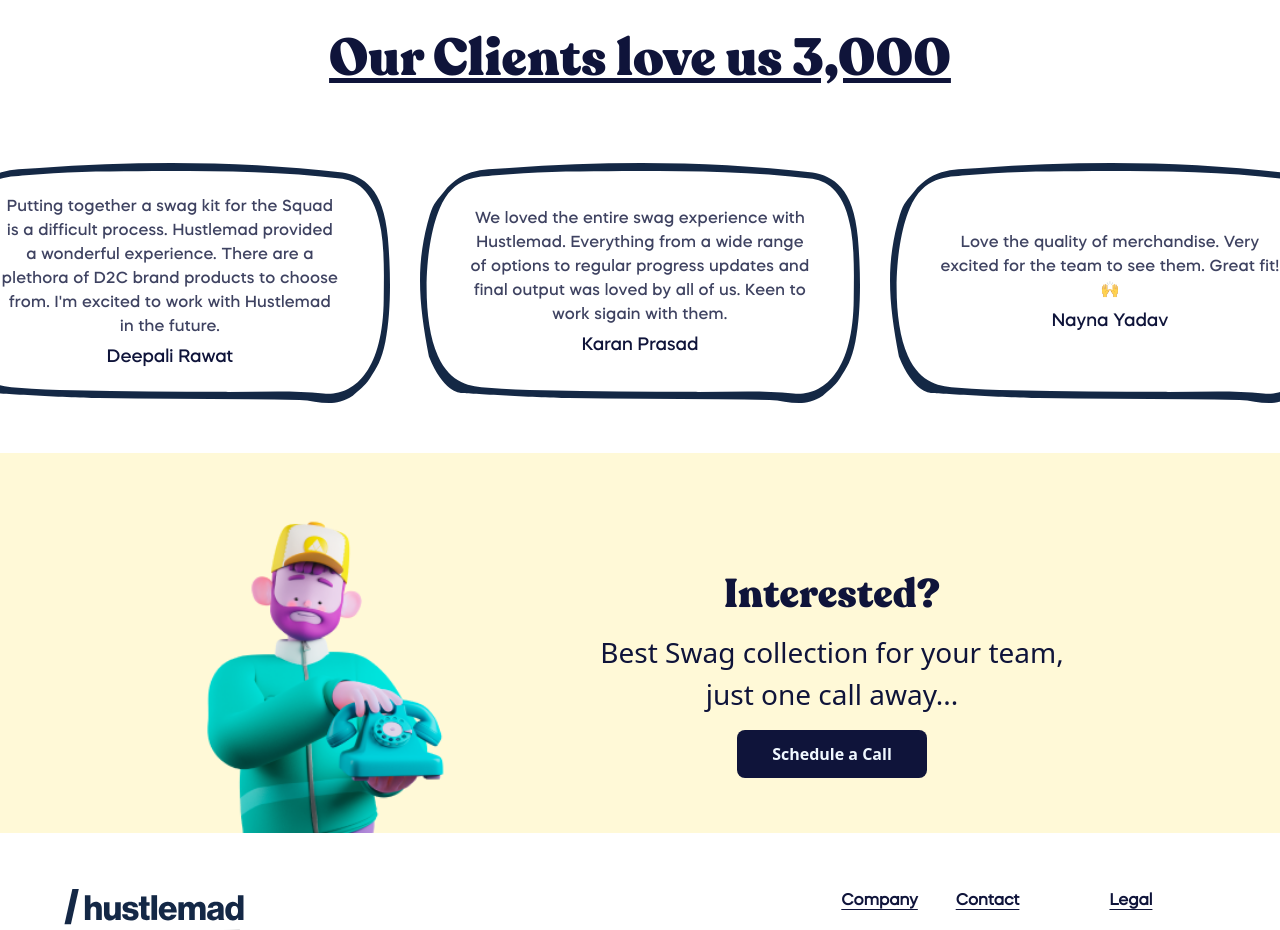
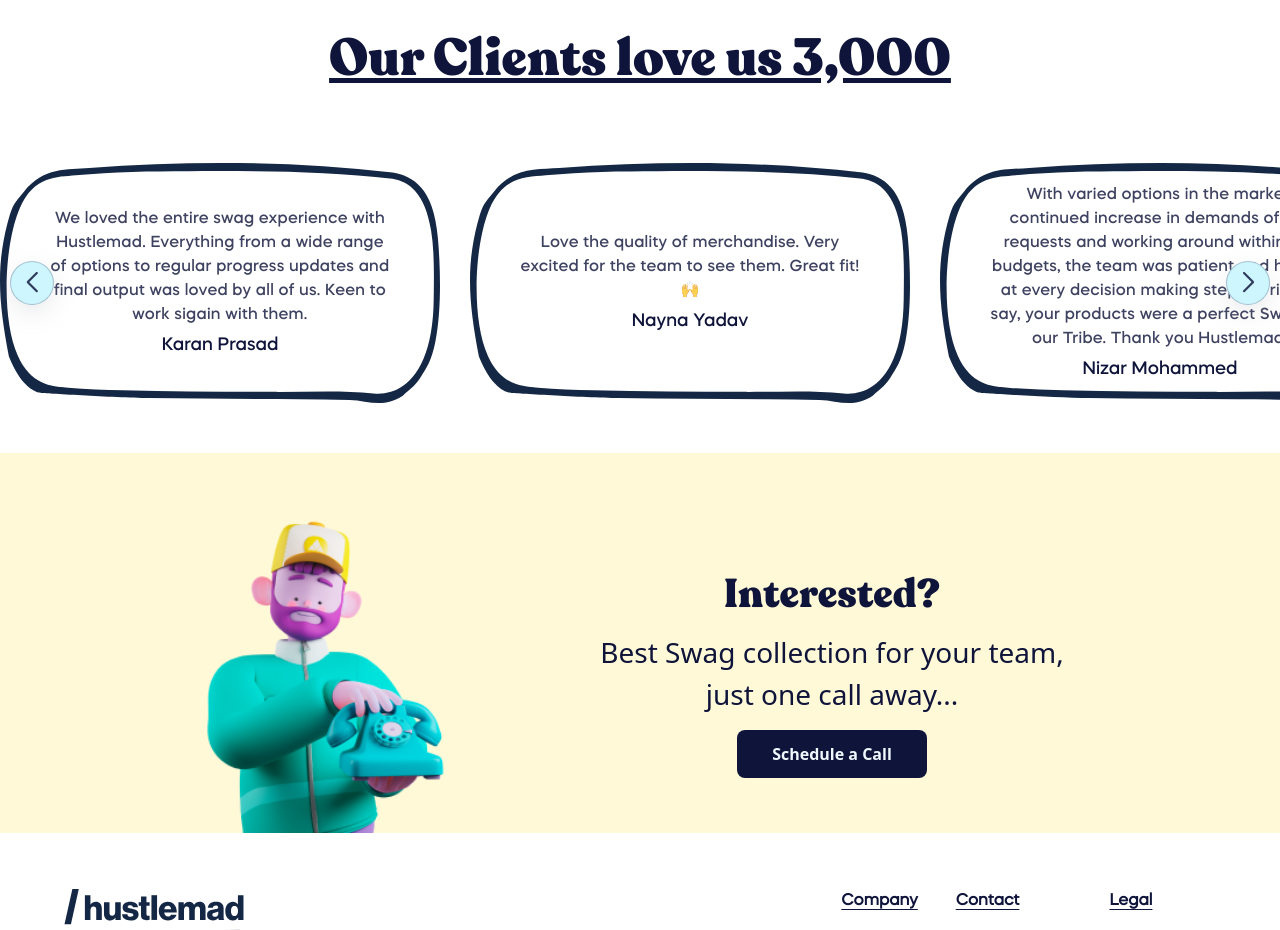
Before and after one commit to Yashmakwanab/hustlemad, a Next.js app: page /works in a window 1280 px wide. Shown: the part 9800-10730 px from the top of the page. Built offline with nearby package versions, Linux system fonts and the light colour scheme.

Commit message:
blog remains

```diff
--- a/app/_components/WorkPage/clientLovesUs.js
+++ b/app/_components/WorkPage/clientLovesUs.js
@@ -1,10 +1,10 @@
 "use client";
 import "swiper/css";
-import "swiper/css/free-mode";
 import "./style.css";
+import "swiper/css/navigation";
 import { Swiper, SwiperSlide } from "swiper/react";
 import ImageWrapper from "../ImageWrapper/ImageWrapper";
-
+import { Navigation } from "swiper/modules";
 const ClientLovesUs = () => {
   const Reviews = [
     {
@@ -33,8 +33,7 @@
       reviewer: "Sneha Sankar",
     },
     {
-      review:
-        "Amazing quality, timely delivery and reasonable pricing!",
+      review: "Amazing quality, timely delivery and reasonable pricing!",
       reviewer: "Vijayalakshmi R",
     },
     {
@@ -67,13 +66,39 @@
         <div className="py-5">
           <Swiper
             slidesPerView={"auto"}
-            centeredSlides={true}
+            spaceBetween={10}
+            centeredSlides={false}
             loop={true}
-            spaceBetween={30}
-            pagination={{
-              clickable: true,
+            freeMode={true}
+            navigation={true}
+            breakpoints={{
+              400: {
+                slidesPerView: 1.5,
+                spaceBetween: 20,
+              },
+              640: {
+                slidesPerView: 2,
+                spaceBetween: 20,
+              },
+              768: {
+                slidesPerView: 2.5,
+                spaceBetween: 20,
+              },
+              1024: {
+                slidesPerView: 3,
+                spaceBetween: 30,
+              },
+              1180: {
+                slidesPerView: 3.5,
+                spaceBetween: 30,
+              },
+              1400: {
+                slidesPerView: 4.5,
+                spaceBetween: 40,
+              },
             }}
-            className="mySwiper "
+            modules={[Navigation]}
+            className="preset_swiper"
           >
             {Reviews.map((review, index) => (
               <SwiperSlide key={index}>
--- a/app/_components/blog/blog.js
+++ b/app/_components/blog/blog.js
@@ -11,7 +11,9 @@
 
   const getBlogs = async () => {
     try {
-      const response = await axios.get("http://192.168.0.115:4000/blog");
+      const response = await axios.get(
+        "https://hustlemad-backend.herokuapp.com/blog"
+      );
       setBlogs(response.data);
     } catch (error) {
       console.error("Error fetching data:", error);
@@ -23,7 +25,7 @@
     try {
       console.log("hello");
       const response = await axios.get(
-        `http://192.168.0.115:4000/blog/details/656767b9d0a0dece56180162`
+        `https://hustlemad-backend.herokuapp.com/blog/details/656767b9d0a0dece56180162`
       );
       setSingleBlogData(response.data);
     } catch (error) {
--- a/app/_components/blog/singleBlogPage/singleBlogPage.js
+++ b/app/_components/blog/singleBlogPage/singleBlogPage.js
@@ -18,7 +18,7 @@
     try {
       console.log("hello");
       const response = await axios.get(
-        `http://192.168.0.115:4000/blog/details/${singleblog}`
+        `http://https://hustlemad-backend.herokuapp.com/blog/details/${singleblog}`
       );
       setSingleBlogData(response.data);
     } catch (error) {
@@ -29,7 +29,9 @@
 
   const getBlogs = async () => {
     try {
-      const response = await axios.get("http://192.168.0.115:4000/blog");
+      const response = await axios.get(
+        "https://hustlemad-backend.herokuapp.com/blog"
+      );
       setBlogs(response.data);
     } catch (error) {
       console.error("Error fetching data:", error);
@@ -69,7 +71,7 @@
             </div>
           </div>
           <div className="max-w-[1800px] m-auto p-5 sm:p-10 lg:p-20  flex flex-col gap-5 md:gap-10">
-            {singleBlogData?.article.map((item,index) => {
+            {singleBlogData?.article.map((item, index) => {
               console.log(item);
               return (
                 <div key={index}>
--- a/app/_components/homepage/heroSection/heroSection.js
+++ b/app/_components/homepage/heroSection/heroSection.js
@@ -3,10 +3,11 @@
 import style from "./heroSection.module.css";
 import SmallHero from "./SmallHero/SmallHero";
 import BigHero from "./BigHero/BigHero";
-
+import { useRouter } from "next/navigation";
 const HeroSection = () => {
+  let router = useRouter();
   const handleClick = () => {
-    console.log("hello");
+    router.push("/catalogue");
   };
   return (
     <div className="flex justify-center bg-[#B3FFFA] sectionBottomPadding">
--- a/app/_components/homepage/presets/Card.js
+++ b/app/_components/homepage/presets/Card.js
@@ -5,12 +5,22 @@
 import ImageWrapper from "../../ImageWrapper/ImageWrapper";
 import { add } from "@/app/redux/slice/cartSlice";
 import { useDispatch, useSelector } from "react-redux";
-import { selectAllProductList, setAllProductList } from "@/app/redux/slice/globleSlice";
-import { useRouter } from 'next/navigation';
+import {
+  selectAllProductList,
+  setAllProductList,
+} from "@/app/redux/slice/globleSlice";
+import { useRouter } from "next/navigation";
 import axios from "axios";
 import { useEffect } from "react";
 
-const Card = ({ preset_name, content, price, cut_price, image_url,product_list }) => {
+const Card = ({
+  preset_name,
+  content,
+  price,
+  cut_price,
+  image_url,
+  product_list,
+}) => {
   const getproducts = async () => {
     try {
       const response = await axios.get(
@@ -29,18 +39,22 @@
   const cartitems = useSelector((state) => state.cart);
   const dispatch = useDispatch();
   const handleClick = (productList) => {
-    const productsToAdd = allProducts.filter(product => productList.includes(product._id));
+    const productsToAdd = allProducts.filter((product) =>
+      productList.includes(product._id)
+    );
 
-    productsToAdd.forEach(product => {
-      const isProductInCart = cartitems.some(cartProduct => cartProduct._id === product._id);
-      if(!isProductInCart){
-        dispatch(add(product))
+    productsToAdd.forEach((product) => {
+      const isProductInCart = cartitems.some(
+        (cartProduct) => cartProduct._id === product._id
+      );
+      if (!isProductInCart) {
+        dispatch(add(product));
       }
     });
     router.push("/catalogue");
   };
   return (
-    <div className="card">
+    <div className="presetCard">
       <div className="presetImageContainer">
         <ImageWrapper
           className="presetImage"
@@ -56,7 +70,7 @@
       <hr className="solid" />
       <div>
         <ButtonPrimary
-          handleClick={()=>handleClick(product_list)}
+          handleClick={() => handleClick(product_list)}
           content={
             <p className="text-[12px] md:text-[14px] lg:text-[16px]">
               Get at ₹ <span className="line-through">{price} </span>
--- a/app/_components/homepage/presets/styles.css
+++ b/app/_components/homepage/presets/styles.css
@@ -18,8 +18,7 @@
   align-items: center;
 }
 
-
-.card {
+.presetCard {
   width: 100%;
   height: auto;
   min-height: 439px;
@@ -44,5 +43,5 @@
 
 .productTitle {
   font-size: 24px;
-    color: #0F143A;
+  color: #0f143a;
 }
--- a/app/_components/homepage/scheduleCall/ScheduleCall.js
+++ b/app/_components/homepage/scheduleCall/ScheduleCall.js
@@ -3,6 +3,7 @@
 import ButtonPrimary from "../../commonComponents/ButtonPrimary";
 import "./styles.css";
 import ImageWrapper from "../../ImageWrapper/ImageWrapper";
+import { useRouter } from "next/navigation";
 
 const ScheduleCall = ({
   bgColor,
@@ -11,8 +12,9 @@
   buttonContent,
   showBorder,
 }) => {
+  let router = useRouter();
   const handleClick = () => {
-    console.log("btn clicked");
+    router.push("/catalogue");
   };
   return (
     <div className="relative ">
```
Lines whose indentation alone changed are shown as unchanged.
